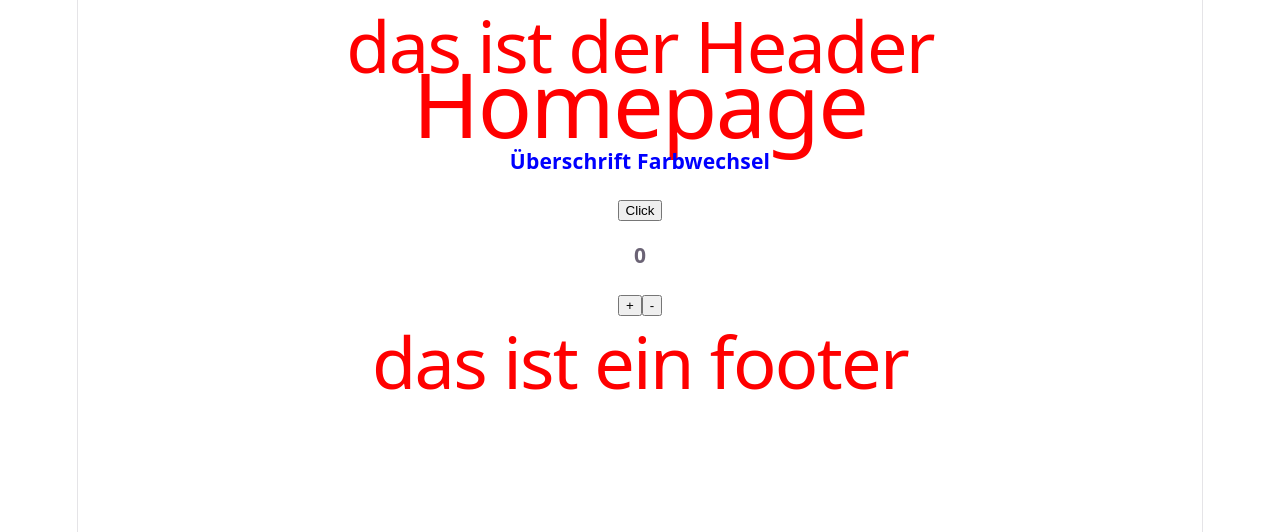
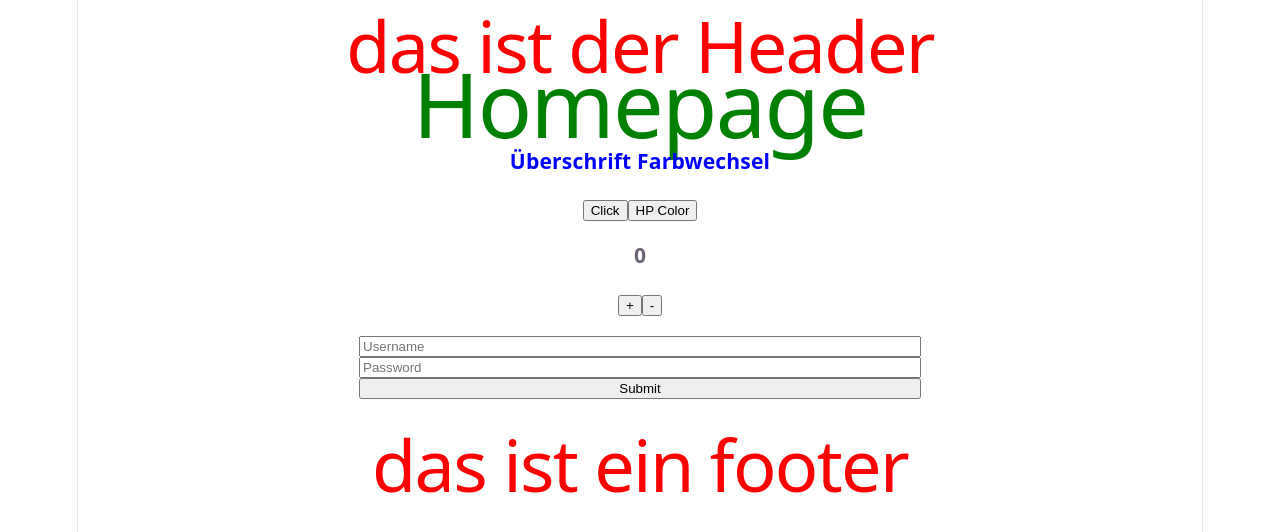
Before and after one commit to pewobox79/itzb_react_kurs_woche2, a React (Vite) app in the folder react-basic/: page / in a window 1280 px wide. Shown: the top 532 px of the page. Built offline with nearby package versions, Linux system fonts and the light colour scheme.

Commit message:
state, forms, children

```diff
--- a/react-basic/src/App.jsx
+++ b/react-basic/src/App.jsx
@@ -1,8 +1,11 @@
 import HomePage from "./pages/HomePage";
 import './App.css'
+import CounterFeature from "./features/CounterFeature";
 export default function App() {
-
+console.log("app rendered")
   // REACT JSX darf nur ein Elternelement (parent element) zurück geben...
   // FRAGMENT ist ein leerer TAG <>
-  return <HomePage/>
+  return <HomePage>
+    <CounterFeature />
+  </HomePage>
 }
--- a/react-basic/src/components/EventComponent.jsx
+++ b/react-basic/src/components/EventComponent.jsx
@@ -1,19 +1,22 @@
 import { useState } from "react"
 
-const EventComponent =()=>{
+const EventComponent =({changeColor, setChangeColor})=>{
+    console.log("event component rendered")
     // Überschriftfarbe soll bei btnclick von rot auf blau wechseln
 
     const [hasChanged, setHasChanged] = useState(false) // => jetzt ist die komponente StateFull!
 
+    function changeHPColor(){
+        setChangeColor(!changeColor)
+    }
     function handleBtnClick(){
         setHasChanged(!hasChanged)
         console.log("btn Clicked", hasChanged)
     }
-
-    console.log("hasChangedValue", hasChanged)
     return <div>
         <h3 style={{ color: hasChanged ? "green" : "blue" }}>Überschrift Farbwechsel</h3>
         <button onClick={handleBtnClick}>Click</button>
+        <button onClick={changeHPColor}>HP Color</button>
     </div>
 }
 
--- a/react-basic/src/components/Footer.jsx
+++ b/react-basic/src/components/Footer.jsx
@@ -1,4 +1,5 @@
 function Footer() {
+    console.log("footer rendered")
     return <footer>
         <h1>das ist ein footer</h1>
     </footer>
--- a/react-basic/src/components/Header.jsx
+++ b/react-basic/src/components/Header.jsx
@@ -1,5 +1,5 @@
-const Header =()=>{
-
+const Header = () => {
+    console.log("header rendered")
     return <header>
         <h1> das ist der Header</h1>
     </header>
--- a/react-basic/src/features/CounterFeature.jsx
+++ b/react-basic/src/features/CounterFeature.jsx
@@ -1,18 +1,16 @@
 import { useState } from "react"
 
 const CounterFeature =()=>{
+    console.log("counter rendered")
     const [count, setCount] = useState(0)
 
     function increment(){
-        setCount( prev => prev + 1 )
+        setCount(count + 1)
     }
 
     function decrement(){
-
-        if(count === 0) return
-        setCount(prev => prev - 1 )
+        setCount(prev => prev - 1)
     }
-
 
     return <>
     <h3>{count}</h3>
--- /dev/null
+++ b/react-basic/src/features/LoginFeature.jsx
@@ -0,0 +1,33 @@
+import { useState } from "react"
+
+const INIT_VALUES = { username: "", password: "" }
+const LoginFeature = () => {
+    const [userData, setUserData] = useState(INIT_VALUES)
+
+    function handleChange(eventObject) {
+
+        const { name, value } = eventObject.target
+        setUserData({ ...userData, [name]: value }) // => spread operator erstellt Shallow copy
+
+    }
+
+    function handleSubmit(){
+        alert(JSON.stringify(userData))
+    }
+    console.log("userData", userData)
+    return <div>
+        <form style={{ display: "flex", flexDirection: "column", width: "50%", margin: "auto", padding: "20px 0" }}>
+            <input
+                type="text"
+                name="username"
+                placeholder="Username"
+                value={userData.username}
+                onChange={handleChange}
+            />
+            <input type="text" name="password" placeholder="Password" value={userData.password} onChange={handleChange} />
+            <button onClick={handleSubmit}>Submit</button>
+        </form>
+    </div>
+}
+
+export default LoginFeature
--- a/react-basic/src/layouts/MainLayout.jsx
+++ b/react-basic/src/layouts/MainLayout.jsx
@@ -3,7 +3,7 @@ import Footer from "../components/Footer"
 import Header from "../components/Header"
 
 const MainLayout = ({ children }) => {
-    console.log("styles module", styles)
+    console.log("layout rendered")
     return <div    >
         <Header />
         <main className={styles.mainContent}>
--- a/react-basic/src/main.jsx
+++ b/react-basic/src/main.jsx
@@ -1,13 +1,10 @@
-import { StrictMode } from 'react'
 import { createRoot } from 'react-dom/client'
 import './index.css'
 import MainLayout from './layouts/MainLayout.jsx'
 import App from './App.jsx'
 
 createRoot(document.getElementById('root')).render(
-  <StrictMode>
     <MainLayout>
       <App />
     </MainLayout>
-  </StrictMode>,
 )
--- a/react-basic/src/pages/HomePage.jsx
+++ b/react-basic/src/pages/HomePage.jsx
@@ -1,12 +1,17 @@
 import EventComponent from "../components/EventComponent"
-import CounterFeature from "../features/CounterFeature"
+import { useState } from "react"
+import LoginFeature from "../features/LoginFeature"
 
-const HomePage = () => {
-
+const HomePage = ({children}) => {
+    console.log("Homepage rendered")
+    const [changeColor, setChangeColor] = useState(false)
     return <>
-        <h1>Homepage</h1>
-        <EventComponent />
-        <CounterFeature/>
+        <h1 style={{color: changeColor ? "purple": "green"}}>Homepage</h1>
+        <EventComponent
+            changeColor={changeColor}
+            setChangeColor={setChangeColor} />
+        {children}
+        <LoginFeature/>
     </>
 }
 
```
